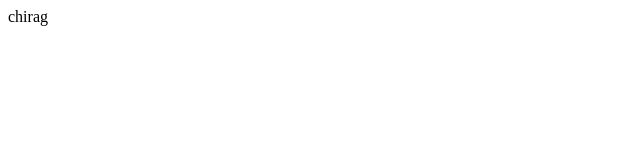
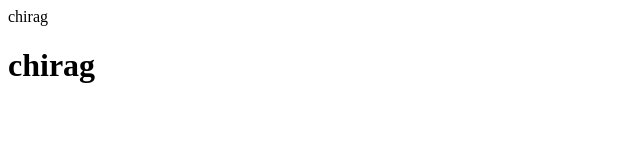
Before and after one commit to chiragsharma7495/localrepo, a plain HTML site: page index.html in a window 1280 px wide. Shown: the whole page, without its empty margins (0-640 px from the left). Drawn offline with Linux system fonts and the light colour scheme.

Commit message:
add new feature

```diff
--- a/index.html
+++ b/index.html
@@ -1 +1,2 @@
 <p>chirag</p>
+<h1>chirag</h1>
```
